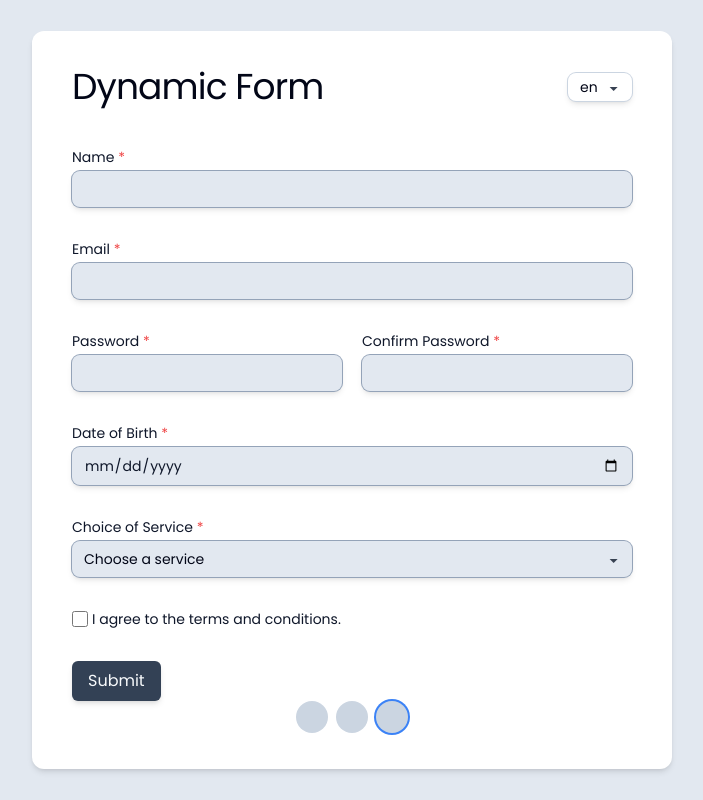
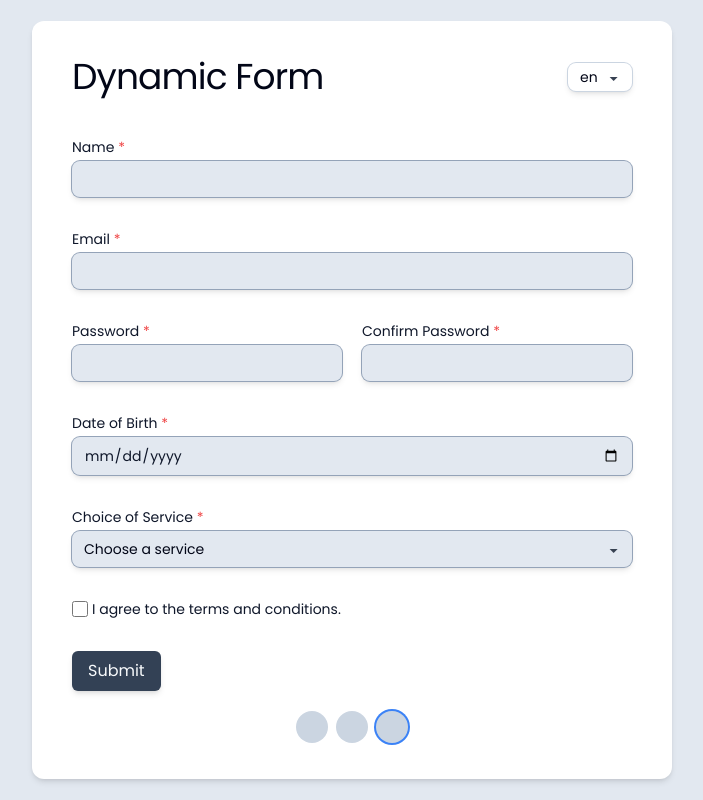
Before and after one commit to greengem/vue-form-whg, a Vue app: page / in a window 1280 px wide. Shown: the whole page, without its empty margins (288-991 px from the left). Built offline with nearby package versions, Linux system fonts and the light colour scheme; some icons are missing.

Commit message:
Styling improvements to dark mode toggle and form success message

```diff
--- a/src/components/common/DarkModeToggle.vue
+++ b/src/components/common/DarkModeToggle.vue
@@ -1,5 +1,5 @@
 <template>
-  <div class="flex items-center justify-center gap-2">
+  <div class="flex items-center justify-center gap-2 pt-5">
     <button
       :class="[
         'bg-slate-300 dark:bg-slate-700 rounded-full h-8 w-8 transition-colors duration-300 ease-in-out',
--- a/src/components/form/FormSuccess.vue
+++ b/src/components/form/FormSuccess.vue
@@ -1,5 +1,7 @@
 <template>
-  <div class="text-green-500">
+  <div
+    class="text-green-700 bg-green-200 dark:text-green-200 dark:bg-green-700 px-4 py-3 rounded-lg shadow-md"
+  >
     <slot></slot>
   </div>
 </template>
```
